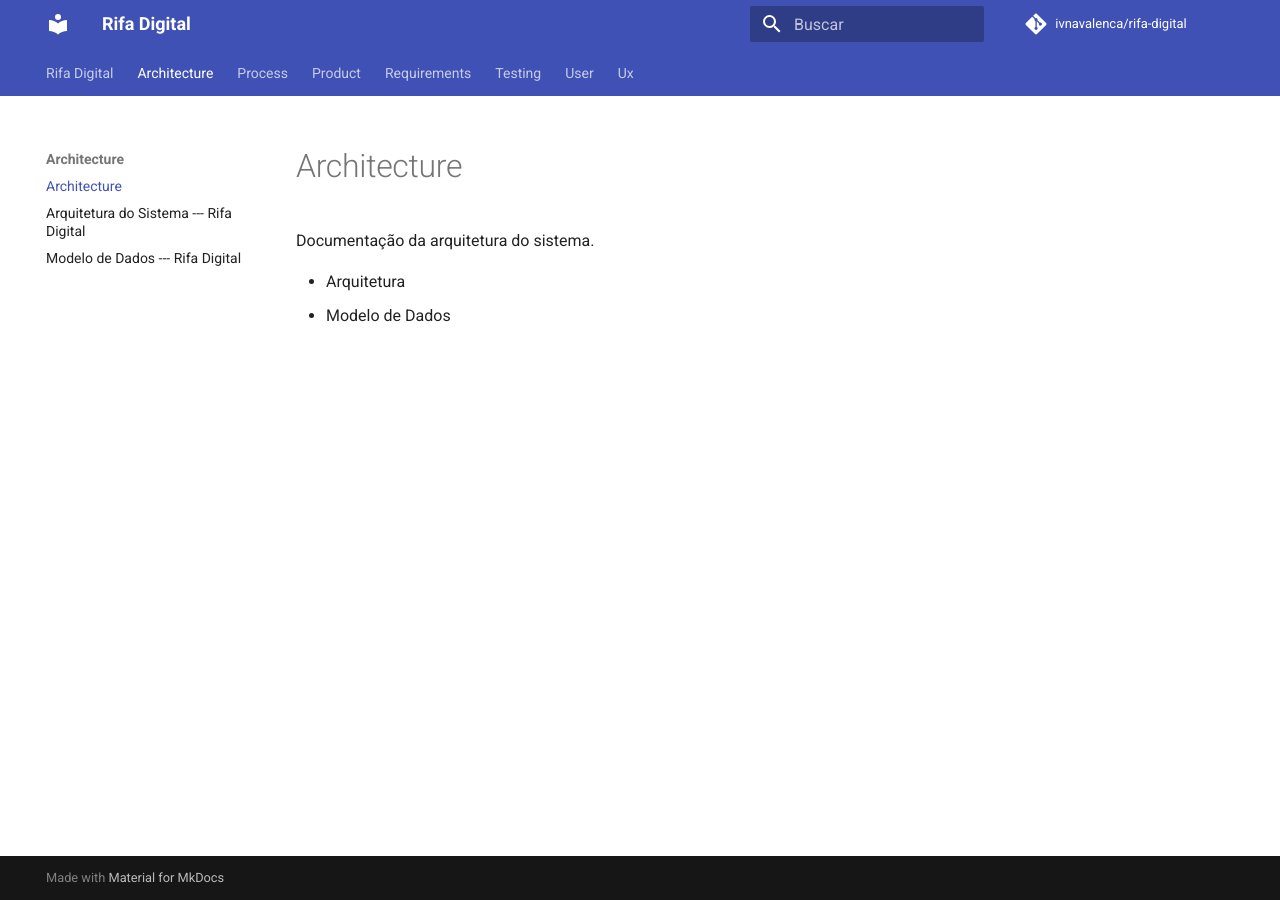
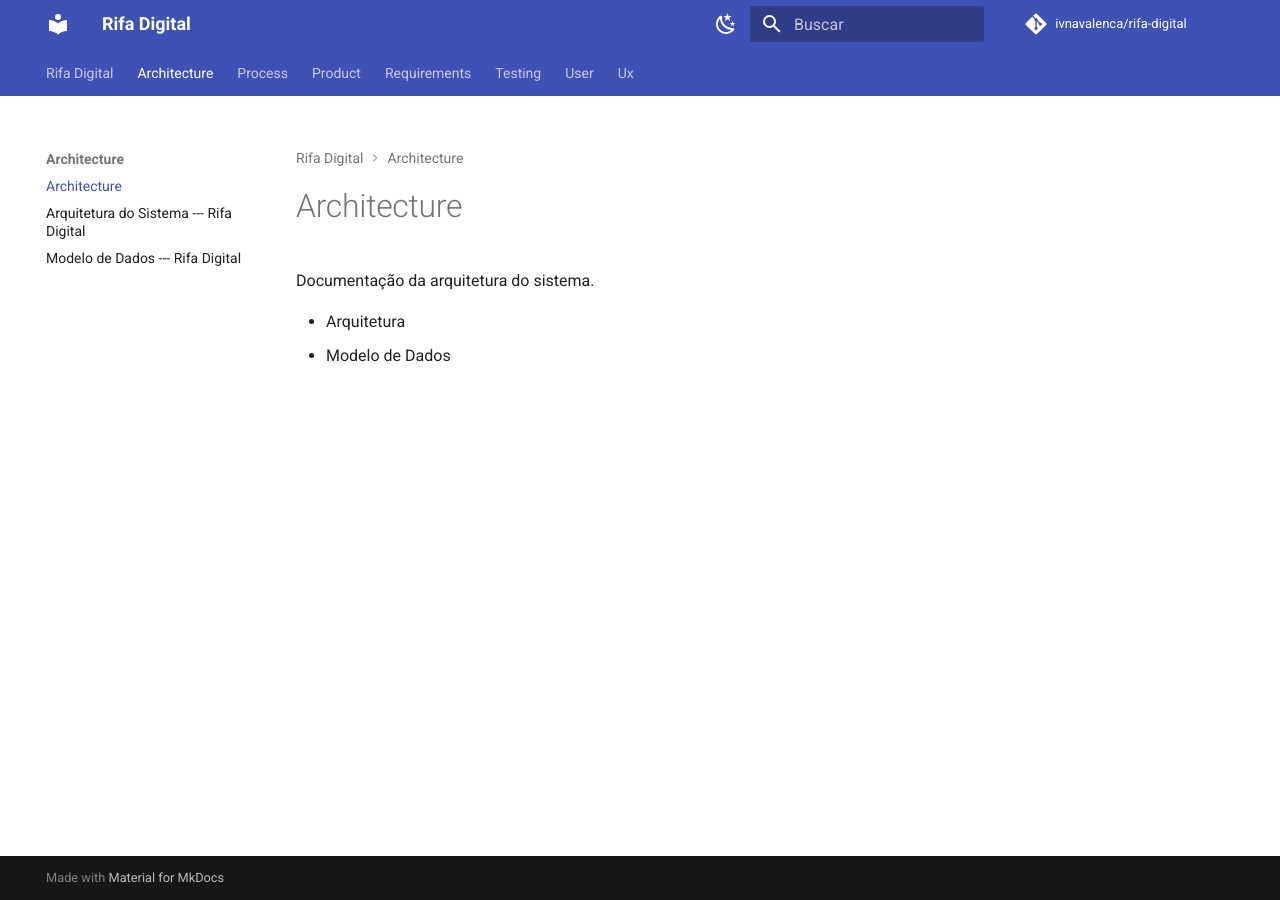
Before and after one commit to ivnavalenca/rifa-digital, an MkDocs documentation site: the page built from docs/architecture/README.md, in a window 1280 px wide. Built offline with MkDocs 1.6.1 and Material for MkDocs 9.7.7, drawn with Linux system fonts in a browser that asks for light colours; comment, search, counter and statistics services are not loaded.

Commit message:
Update mkdocs.yml

```diff
--- a/mkdocs.yml
+++ b/mkdocs.yml
@@ -1,4 +1,3 @@
-
 site_name: Rifa Digital
 site_description: Documentação do sistema Rifa Digital
 site_author: Ivna Valença
@@ -10,11 +9,29 @@
 theme:
   name: material
   language: pt-BR
+
+  palette:
+
+    - scheme: default
+      primary: indigo
+      accent: indigo
+      toggle:
+        icon: material/weather-night
+        name: Dark mode
+
+    - scheme: slate
+      primary: indigo
+      accent: indigo
+      toggle:
+        icon: material/weather-sunny
+        name: Light mode
+
   features:
     - navigation.tabs
     - navigation.sections
     - navigation.expand
     - navigation.top
+    - navigation.path
     - search.highlight
     - content.code.copy
 
```
